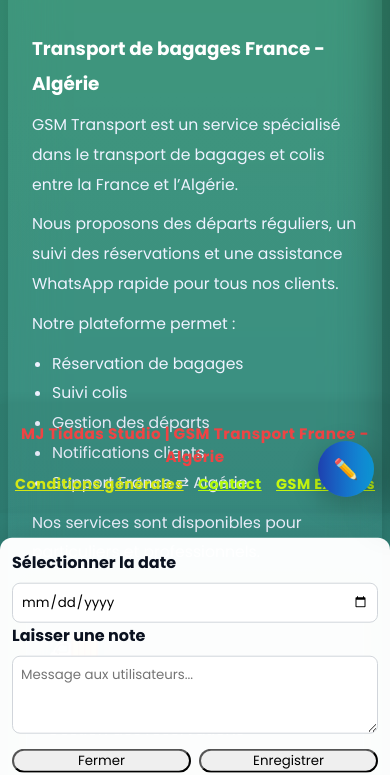
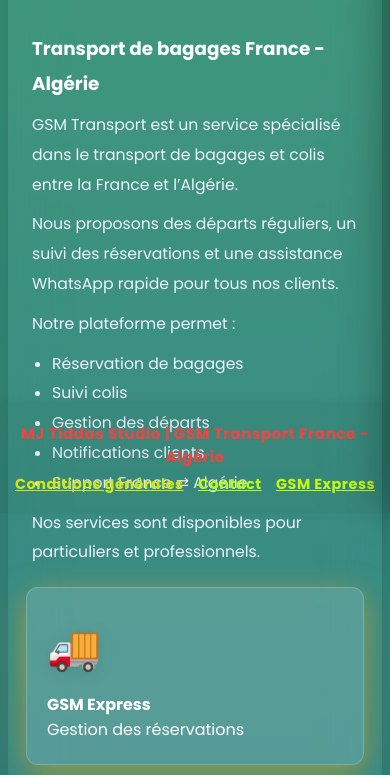
Before and after one commit to arab11111/gsmtransport, a website: page index.html in a window 390 px wide. Shown: the part 331-1106 px from the top of the page. Drawn offline with nearby package versions, Linux system fonts and the light colour scheme; no server answers.

Commit message:
Update index.html

```diff
--- a/index.html
+++ b/index.html
@@ -366,18 +366,7 @@ footer {
     <!-- Zone notifications réservation -->
     <div id="notif-reservations" style="background:linear-gradient(90deg,#fffbe6,#e6ffe6);color:#1a4d2e;padding:1.2rem 1.7rem;border-radius:14px;margin:1.5rem auto 1rem auto;max-width:650px;box-shadow:0 4px 18px #0002;font-weight:700;font-size:1.15em;display:none;transition:background 0.3s;"></div>
     <div id="liste-reservations" style="max-width:700px;margin:0 auto 2rem auto;"></div>
-    <!-- Mobile admin toggle and panel -->
-    <button id="mobileAdminBtn" title="Admin" aria-label="Ouvrir panneau admin">✏️</button>
-    <div id="mobileAdminPanel" aria-hidden="true">
-        <label for="mobileAdminDate">Sélectionner la date</label>
-        <input type="date" id="mobileAdminDate" />
-        <label for="mobileAdminNote">Laisser une note</label>
-        <textarea id="mobileAdminNote" rows="3" placeholder="Message aux utilisateurs..."></textarea>
-        <div class="mobile-admin-actions">
-            <button class="btn btn-light" id="mobileAdminClose">Fermer</button>
-            <button class="btn btn-primary" id="mobileAdminSave">Enregistrer</button>
-        </div>
-    </div>
+    <!-- Mobile admin toggle removed on non-admin pages -->
 <div class="menu-bar">
     <button id="client-login-btn" class="login"><span style="font-size:1.1em;">🔑</span> Connecter</button>
     <button id="client-logout-btn" class="logout" style="display:none;"><span style="font-size:1.1em;">🚪</span> Déconnecter</button>
@@ -1641,52 +1630,6 @@ try {
     })();
     </script>
 
-    <script>
-    // Mobile admin panel behaviour: open/close, save note+date to localStorage and show to users
-    (function(){
-        const btn = document.getElementById('mobileAdminBtn');
-        const panel = document.getElementById('mobileAdminPanel');
-        const closeBtn = document.getElementById('mobileAdminClose');
-        const saveBtn = document.getElementById('mobileAdminSave');
-        const dateEl = document.getElementById('mobileAdminDate');
-        const noteEl = document.getElementById('mobileAdminNote');
-        const notif = document.getElementById('notif-reservations');
-
-        function open(){ if(!panel) return; panel.classList.add('show'); panel.style.display='block'; panel.setAttribute('aria-hidden','false'); }
-        function close(){ if(!panel) return; panel.classList.remove('show'); panel.setAttribute('aria-hidden','true'); setTimeout(()=>{ panel.style.display='none'; },260); }
-
-        function showNote(note, date){
-            if(!notif) return;
-            if(!note || note.trim()===''){ notif.style.display='none'; notif.textContent=''; return; }
-            notif.style.display='block';
-            const datePart = date ? (' — ' + new Date(date).toLocaleDateString('fr-FR')) : '';
-            notif.textContent = note + datePart;
-        }
-
-        function save(){
-            const d = dateEl ? dateEl.value : '';
-            const n = noteEl ? noteEl.value : '';
-            localStorage.setItem('site_admin_date', d);
-            localStorage.setItem('site_admin_note', n);
-            showNote(n, d);
-            close();
-        }
-
-        function load(){
-            try{
-                const d = localStorage.getItem('site_admin_date') || '';
-                const n = localStorage.getItem('site_admin_note') || '';
-                if(dateEl) dateEl.value = d;
-                if(noteEl) noteEl.value = n;
-                showNote(n, d);
-            }catch(e){}
-        }
-
-        if(btn) btn.addEventListener('click', open);
-        if(closeBtn) closeBtn.addEventListener('click', close);
-        if(saveBtn) saveBtn.addEventListener('click', save);
-        load();
-    })();
-    </script>
+    <!-- Mobile admin panel script removed from non-admin page -->
 </body>
 </html>
```
